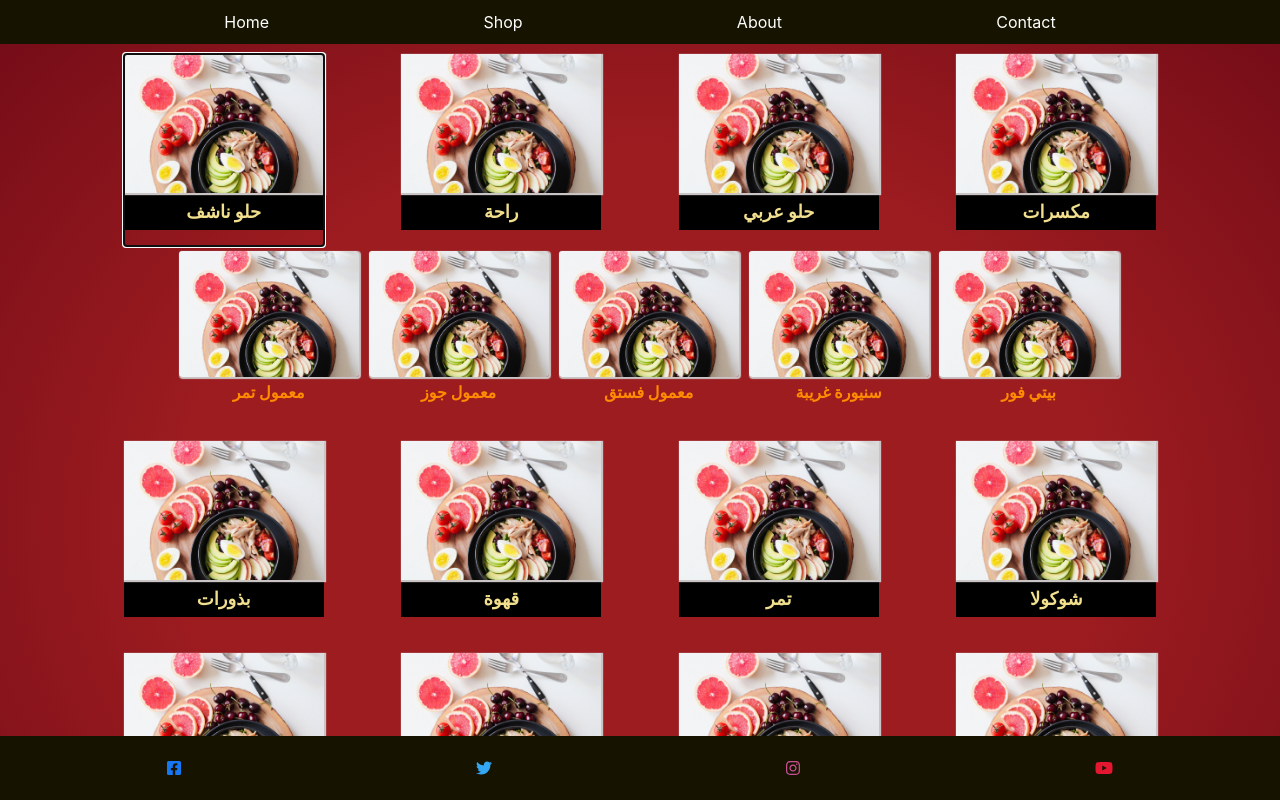
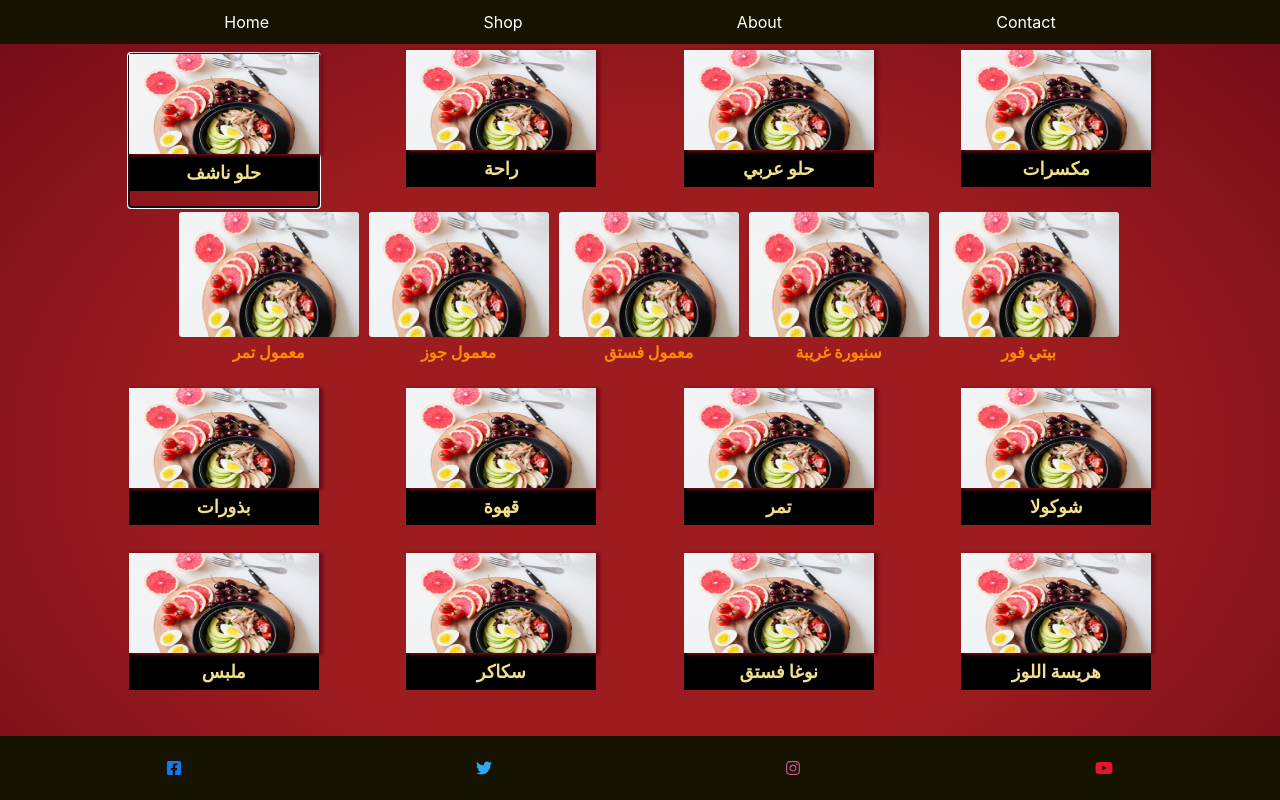
Before and after one commit to Givaramahfoud/alleppo-sweets, a React (Create React App) app: page /shop in a window 1280 px wide. Both pictures are taken after a click on the button "حلو ناشف". Shown: the top 800 px of the page. Built offline with nearby package versions, Linux system fonts and the light colour scheme.

Commit message:
adding animation to cards

```diff
--- a/src/App.css
+++ b/src/App.css
@@ -20,6 +20,7 @@
 	padding: 10px;
 	position: sticky;
 	top: 0px;
+	z-index: 1;
 }
 
 .navs {
@@ -44,14 +45,15 @@
 .cardDeck {
 	display: flex;
 	flex-wrap: wrap;
+	min-height: 80vh;
+	width: 100%;
 }
 
 .cards {
 	flex: 20%;
 	min-height: 100px;
-	margin: 10px;
+	margin: 6px 10px;
 }
-
 
 .open {
 	flex: 20%;
@@ -147,11 +149,27 @@
 	color: black;
 }
 
-.imgSize{
-	box-shadow: 1px 1px 1px 1px rgb(202, 196, 196);
+.imgSize {
+	box-shadow: 3px 1px 3px 1px #720b17;
+	max-width: 190px;
+	height: 100px;
+	-webkit-transform: translateZ(0);
+	transform: translateZ(0);
+	-webkit-transition-duration: 0.3s;
+	transition-duration: 0.3s;
+	-webkit-transition-property: transform;
+	transition-property: transform;
+	-webkit-transition-timing-function: ease-out;
+	transition-timing-function: ease-out;
 }
 
-
+.imgSize:hover {
+	/* transform: rotate(-8deg);
+	transition: all 0.5s ease-in-out; */
+	-webkit-transform: scale(1.3) rotate(12deg);
+	transform: scale(1.3) rotate(-5deg);
+	width: 180px;
+}
 
 .CardTitle {
 	font-size: 16px;
--- a/src/Components/Shop.js
+++ b/src/Components/Shop.js
@@ -263,7 +263,7 @@ export default function Shop() {
 
         HelwArabi: [
             'مشكل',
-            'هريسة_نبكية',
+            'هريسة نبكية',
             'مبرومة',
             'بلورية'
         ],
@@ -379,9 +379,9 @@ export default function Shop() {
                             <div className='openSlide'>
                                 {state.HelwNashef.map(title => (
                                     <div className='cardStyle'>
-                                        <button className='btns' >
-                                            <CardImg src={Salad} alt="Card image cap" className='imgSize' width='50%' />
-                                            <CardTitle className='CardTitle' >{title.split(" ").slice(0, 4).join(" ")}</CardTitle>
+                                        <button className='btns'>
+                                            <CardImg src={Salad} alt="Card image cap" width='50%' />
+                                            <p className='CardTitle' >{title.split(" ").slice(0, 4).join(" ")}</p>
                                         </button>
                                     </div>
                                 ))}
@@ -405,10 +405,8 @@ export default function Shop() {
                                 {state.Raha.map(title => (
                                     <div className='cardStyle2'>
                                         <button className='btns' >
-                                            {/* <div className='sml'> */}
-                                            <CardImg src={Salad} alt="Card image cap" className='imgSize' width='50%' />
+                                            <CardImg src={Salad} alt="Card image cap" width='50%' />
                                             <p className='CardTitle' >{title.split(" ").slice(0, 4).join(" ")}</p>
-                                            {/* </div> */}
                                         </button>
                                     </div>
                                 ))}
@@ -471,9 +469,7 @@ export default function Shop() {
                         </button>
 
                         <Collapse isOpen={isOpen5}>
-
                             <div className='openSlide' >
-
                                 {state.Bzorat.map(title => (
                                     <div className='cardStyle'>
                                         <button className='btns' >
```
